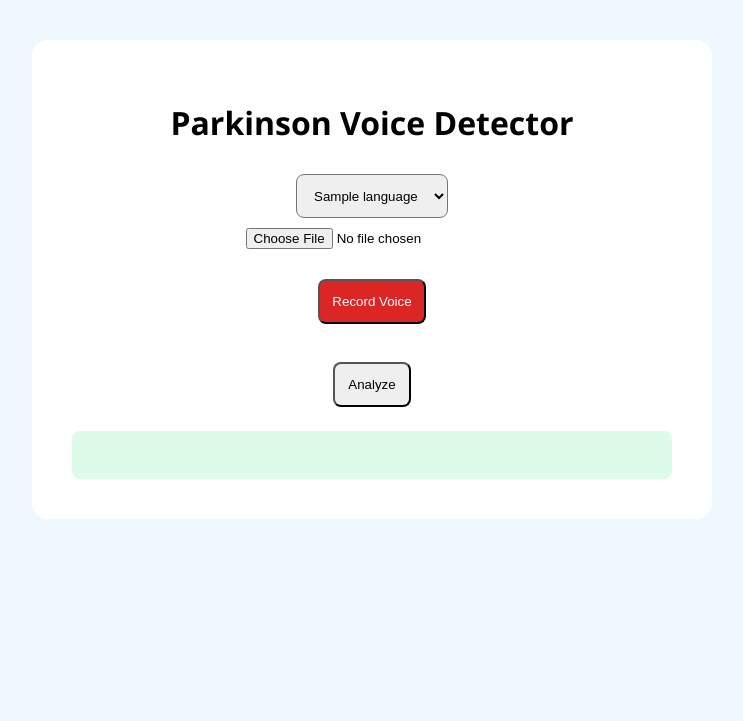
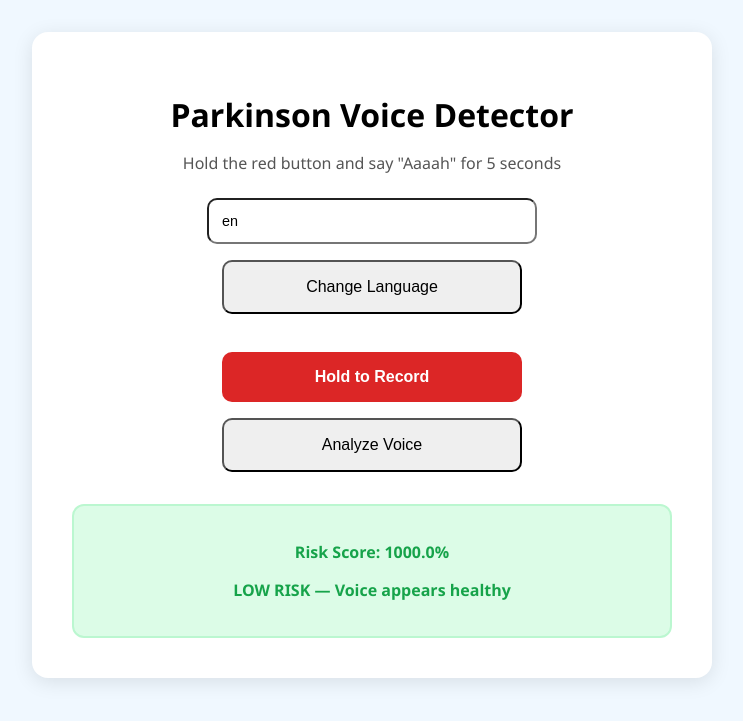
Before and after one commit to cijopriyadharshan/parkisons_app, a Flask app: template templates/index.html in a window 1280 px wide. Shown: the top 721 px of the page, without its empty margins (268-1011 px from the left). Run offline with Flask 3, Linux system fonts and the light colour scheme; the template is opened without the code that fills it: most values are stand-ins (such as "Sample title", 1, 10 or a date in 2020); parts of the project's set-up code (start-up, migrations or seed data) failed here and were passed over.

Commit message:
Update index.html

```diff
--- a/templates/index.html
+++ b/templates/index.html
@@ -1,48 +1,57 @@
 <!DOCTYPE html>
 <html>
 <head>
-  <title>Parkinson Detector</title>
+  <meta charset="UTF-8">
+  <title>Parkinson Voice Detector</title>
   <meta name="viewport" content="width=device-width, initial-scale=1">
   <style>
-    body {font-family: 'Segoe UI'; text-align: center; background: #f0f8ff; padding:  2rem;}
-    .container {max-width: 600px; margin: auto; background: white; padding: 2.5rem; border-radius: 16px;}
-    select, button {margin: 0.5rem; padding: 0.8rem; border-radius: 8px;}
-    #record {background: #dc2626; color: white;}
+    body {font-family: 'Segoe UI', sans-serif; text-align: center; background: #f0f8ff; padding: 2rem; margin: 0;}
+    .container {max-width: 600px; margin: auto; background: white; padding: 2.5rem; border-radius: 16px; box-shadow: 0 4px 20px rgba(0,0,0,0.1);}
+    h1 {margin-bottom: 0.5rem;}
+    .instruction {color: #555; font-size: 1rem; margin: 1rem 0;}
+    input, button {margin: 0.5rem; padding: 1rem; border-radius: 10px; width: 100%; max-width: 300px; font-size: 1rem;}
+    #langInput {padding: 0.8rem; font-size: 0.9rem;}
+    #record {background: #dc2626; color: white; font-weight: bold; border: none;}
     #loading {display: none;}
-    .result {margin-top: 1rem; padding: 1rem; border-radius: 8px;}
-    .high {background: #fee2e2; color: #dc2626;}
-    .low {background: #dcfce7; color: #16a34a;}
+    .result {margin-top: 1.5rem; padding: 1.2rem; border-radius: 12px; font-weight: bold;}
+    .high {background: #fee2e2; color: #dc2626; border: 2px solid #fecaca;}
+    .low {background: #dcfce7; color: #16a34a; border: 2px solid #bbf7d0;}
+    audio {width: 100%; max-width: 300px; margin: 1rem 0;}
   </style>
 </head>
 <body>
   <div class="container">
-    <h1>Parkinson Voice Detector</h1>
+    <h1 data-text="Parkinson Voice Detector">Parkinson Voice Detector</h1>
+    <p class="instruction" data-text="Hold the red button and say &quot;Aaaah&quot; for 5 seconds">
+      Hold the red button and say "Aaaah" for 5 seconds
+    </p>
 
-    <select onchange="location.href='?lang='+this.value">
-      {% for code, name in languages.items() %}
-        <option value="{{ code }}" {% if lang == code %}selected{% endif %}>{{ name }}</option>
-      {% endfor %}
-    </select>
+    <input type="text" id="langInput" placeholder="Enter language code: hi, ta, fr, es, ar..." value="{{ lang }}">
+    <button onclick="changeLang()">Change Language</button>
 
-    <form method="post" enctype="multipart/form-data">
-      <input type="file" name="file" accept="audio/*">
-      <br><br>
-      <button type="button" id="record">Record Voice</button>
+    <form method="post" enctype="multipart/form-data" id="uploadForm">
+      <input type="file" name="file" accept="audio/*" id="fileInput" style="display:none;">
+      <br>
+      <button type="button" id="record">Hold to Record</button>
       <audio id="audio" controls style="display:none"></audio>
-      <br><br>
+      <br>
       <button type="submit" id="btn">
-        <span id="text">Analyze</span>
-        <span id="loading">Processing...</span>
+        <span id="text" data-text="Analyze Voice">Analyze Voice</span>
+        <span id="loading" data-text="Analyzing...">Analyzing...</span>
       </button>
     </form>
 
     {% if result %}
-      <div class="result {% if result.risk == 'HIGH' %}high{% else %}low{% endif %}" id="result">
+      <div class="result {% if result.risk == 'HIGH' %}high{% else %}low{% endif %}">
         {% if result.error %}
-          <p style="color:red" data-text="Error: {{ result.error }}"></p>
+          <p style="color:red" data-text="Error: {{ result.error }}">Error: {{ result.error }}</p>
         {% else %}
-          <p data-text="Risk Score: <strong>{{ "%.1f"|format(result.risk_score * 100) }}%</strong>"></p>
-          <p data-text="{% if result.risk == 'HIGH' %}HIGH RISK — Consult doctor{% else %}LOW RISK — Healthy{% endif %}"></p>
+          <p data-text="Risk Score: <strong>{{ "%.1f"|format(result.risk_score * 100) }}%</strong>">
+            Risk Score: <strong>{{ "%.1f"|format(result.risk_score * 100) }}%</strong>
+          </p>
+          <p data-text="{% if result.risk == 'HIGH' %}HIGH RISK — Please consult a doctor{% else %}LOW RISK — Voice appears healthy{% endif %}">
+            {% if result.risk == 'HIGH' %}HIGH RISK — Please consult a doctor{% else %}LOW RISK — Voice appears healthy{% endif %}
+          </p>
         {% endif %}
       </div>
     {% endif %}
@@ -50,42 +59,65 @@
 
   <script>
     let recorder, audioBlob;
-    document.getElementById('record').onclick = async () => {
-      const stream = await navigator.mediaDevices.getUserMedia({audio: true});
-      recorder = new MediaRecorder(stream);
-      const chunks = [];
-      recorder.ondataavailable = e => chunks.push(e.data);
-      recorder.onstop = () => {
-        audioBlob = new Blob(chunks, {type: 'audio/wav'});
-        const url = URL.createObjectURL(audioBlob);
-        const audio = document.getElementById('audio');
-        audio.src = url; audio.style.display = 'block';
-        const form = document.querySelector('form');
-        const data = new FormData(form);
-        data.append('audio', audioBlob, 'recording.wav');
-        form.onsubmit = (e) => { e.preventDefault(); form.submit(); };
-      };
-      recorder.start();
-      document.getElementById('record').textContent = 'Stop';
-      document.getElementById('record').onclick = () => {
-        recorder.stop(); stream.getTracks().forEach(t => t.stop());
-        document.getElementById('record').textContent = 'Record Voice';
-      };
-    };
+    const form = document.getElementById('uploadForm');
+    const fileInput = document.getElementById('fileInput');
+    const langInput = document.getElementById('langInput');
 
-    // Auto-translate on load
+    function changeLang() {
+      const lang = langInput.value.trim() || 'en';
+      location.href = `/?lang=${lang}`;
+    }
+
+    // Translate all [data-text]
     const lang = new URLSearchParams(location.search).get('lang') || 'en';
     if (lang !== 'en') {
       document.querySelectorAll('[data-text]').forEach(el => {
+        const text = el.dataset.text;
         fetch('/translate', {
           method: 'POST',
           headers: {'Content-Type': 'application/json'},
-          body: JSON.stringify({text: el.dataset.text, lang: lang})
-        }).then(r => r.json()).then(data => el.innerHTML = data.translated);
+          body: JSON.stringify({text, lang})
+        })
+        .then(r => r.json())
+        .then(data => el.innerHTML = data.translated)
+        .catch(() => el.innerHTML = text);
       });
     }
 
-    document.querySelector('form').onsubmit = () => {
+    // Recording
+    document.getElementById('record').onpointerdown = async (e) => {
+      e.preventDefault();
+      if (recorder) return;
+
+      try {
+        const stream = await navigator.mediaDevices.getUserMedia({audio: true});
+        recorder = new MediaRecorder(stream);
+        const chunks = [];
+
+        recorder.ondataavailable = e => chunks.push(e.data);
+        recorder.onstop = () => {
+          audioBlob = new Blob(chunks, {type: 'audio/wav'});
+          const url = URL.createObjectURL(audioBlob);
+          const audio = document.getElementById('audio');
+          audio.src = url; audio.style.display = 'block';
+
+          const dataTransfer = new DataTransfer();
+          dataTransfer.items.add(new File([audioBlob], "voice.wav", {type: 'audio/wav'}));
+          fileInput.files = dataTransfer.files;
+
+          stream.getTracks().forEach(t => t.stop());
+          recorder = null;
+          document.getElementById('record').textContent = 'Hold to Record';
+        };
+
+        recorder.start();
+        document.getElementById('record').textContent = 'Recording...';
+      } catch (err) {
+        alert("Microphone access denied");
+      }
+    };
+
+    form.onsubmit = () => {
       document.getElementById('text').style.display = 'none';
       document.getElementById('loading').style.display = 'inline';
     };
```
